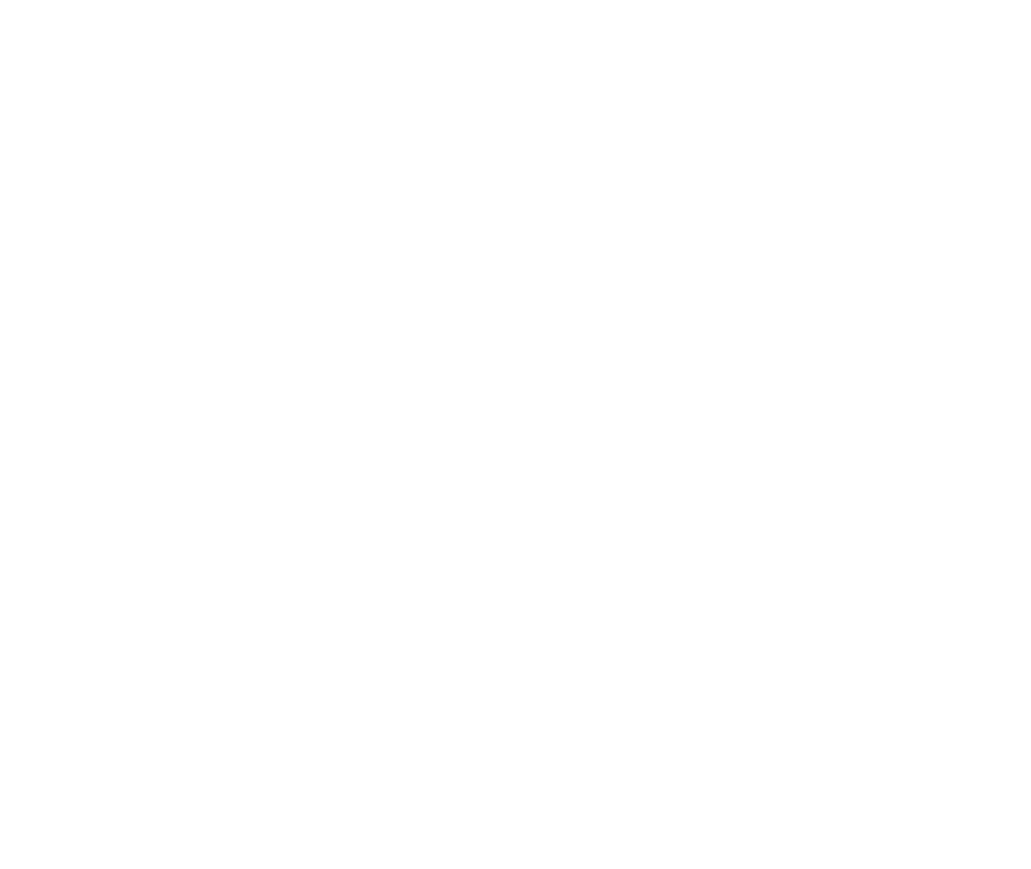
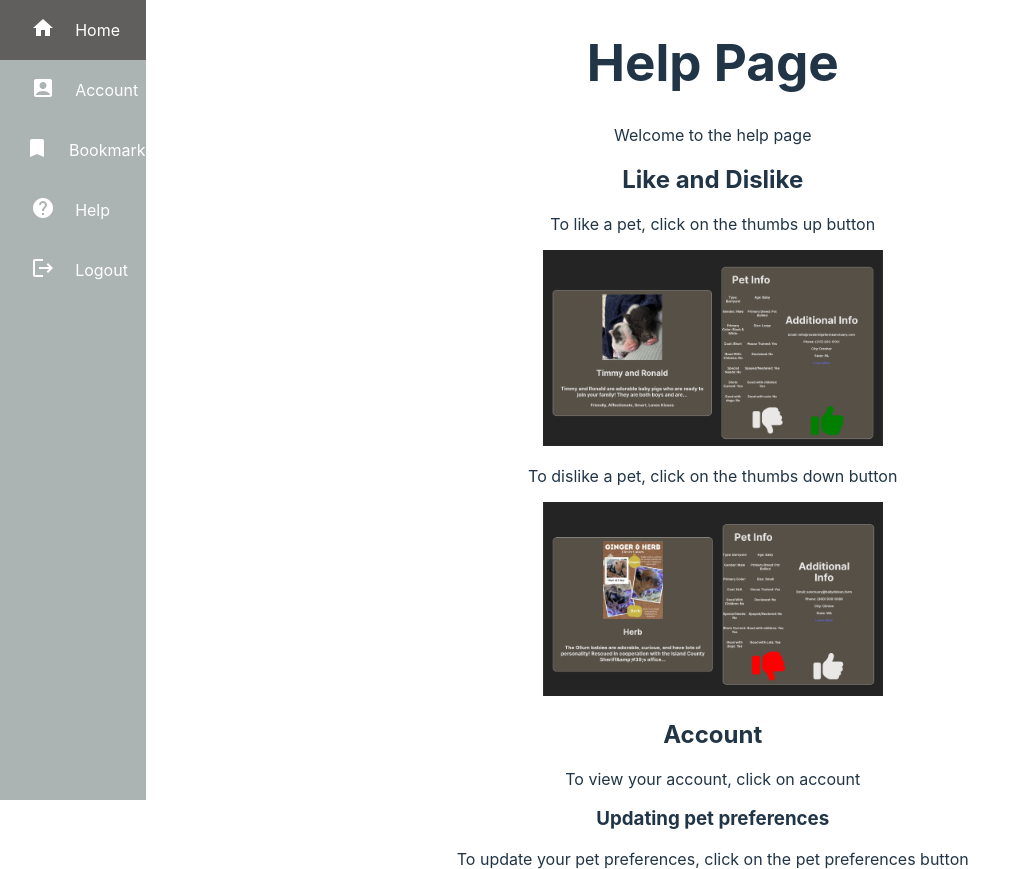
Before and after one commit to cis3296f23/purrfectpets, a React (Vite) app: page /help in a window 1280 px wide. Before the commit this address had no page. Shown: the whole page, without its empty margins (0-1031 px from the left). Before the commit the page ends 800 px from the top, so only its background shows below. Built offline with nearby package versions, Linux system fonts and the light colour scheme.

Commit message:
add a help page template

```diff
--- a/src/components/AccountComponents/Account.jsx
+++ b/src/components/AccountComponents/Account.jsx
@@ -7,22 +7,6 @@ import UserPreferences from "../UserPreferences";
 import bcrtpy from 'bcryptjs';
 import { render } from "react-dom";
 
-
-
-//TODO:
-//1. fetch user data from database - done
-//2. display user data - done
-//3. open modal to update user info - done
-//4. enter data into the input boxes - done
-//5. if the input boxes are empty, then the data will remain unchanged - done
-//6. if the input boxes are filled, then the data will be updated - done
-    //check if the new email and new username are available - done
-    //if the new email and new username are not available, display error message
-    //check if password and verify password are the same
-    //if password and verify password are not the same, display error message
-    //hash the password and save it
-//7. the save button will save the changes
-//8. the cancel button will close the modal and not save the changes
 
 function Account(){
 
@@ -180,7 +164,7 @@ function Account(){
             setNewEmail('')
             setNewPassword('')
             checkVerifyNewPassword('')
-            //window.location.reload(false);
+            window.location.reload(false);
 
         }
     }
@@ -280,15 +264,11 @@ function Account(){
                         checkUsernameAvailability()
                     }
 
-
-
             if(newEmail !== ''){
                 //check if email is available
                 const checkEmailAvailability = async () => {
                     try{
                         const response = await fetch (`/users/checkemail/${newEmail}`,{method: 'GET'})
-
-
                         const data = await response.json()
                         setValidEmail(data)
                     }
--- a/src/components/LoginComponents/LoginSignup.jsx
+++ b/src/components/LoginComponents/LoginSignup.jsx
@@ -48,16 +48,12 @@ function LoginSignup() {
         setPasswordInput2(event.target.value);
     }
 
-
     const detectTabKeyDown = (e) => {
         if (e.key === "Tab"){
             setIsTryingToLogin(true)
 
         }
     }
-
-
-
 
     //when registering, check if the passwords are the same
     const arePasswordsEqual = () => {
@@ -67,12 +63,21 @@ function LoginSignup() {
     // when logging in,checks if the password input matches the the password in the DB
     const passwordDatabaseCheck = async (hashedPass) => {
         try{
-            console.log(hashedPass, emailInput)
-        const response = await fetch(`/users/login/${hashedPass}/${emailInput}`, { method: 'GET' });
+        const response = await fetch(`/users/login/${hashedPass}/${emailInput}`, { method: 'GET'});
 
+        if (!response.ok) {
+            throw new Error(`HTTP error! Status: ${response.status}`);
+        }
+
+        const contentType = response.headers.get('content-type');
+        if (contentType && contentType.includes('application/json')) {
         const pwCheck = await response.json();
         console.log('pwCheck:', pwCheck);
         return pwCheck;
+        } else {
+        console.error('Non-JSON response:', contentType);
+        return false;
+        }
         }
         catch(error){
             console.error('Error fetching user data:', error);
@@ -106,11 +111,10 @@ function LoginSignup() {
                         console.log(`LOGIN SUCCESS? ${checkedPw}`)
                         setVerifyPassword(checkedPw);
                         }
-
-                    let res = await fetch(`/users/userInfo/${emailInput}`, { method: 'GET' });
-                    let user = await res.json();
-                    console.log('Username:', user);
-                    setSessionEmail(user.email);
+                        let res = await fetch(`/users/userInfo/${emailInput}`, { method: 'GET' });
+                        let user = await res.json();
+                        console.log('Username:', user);
+                        setSessionEmail(user.email);
 
 
 
@@ -272,15 +276,15 @@ function LoginSignup() {
                             setIsTryingToLogin(true)
                             //if the password and email are correct, log them in
                             console.log(verifyPassword)
+                            //this is not not stopping wrong uers from logging in
                             if (verifyPassword) {
                                 console.log('passwords are a match')
                                 sessionStorage.setItem("userinfo", sessionEmail);
                                 console.log(`this is the session user ${sessionStorage.getItem("userinfo")}`)
-                                //window.location.pathname = '/app'
+                                window.location.pathname = '/app'
                             }
                             else{
                                 setCorrectInfo(false)
-                                console.log(verifyEmail,validPassword)
                             }
                         }
                         //on the registration page
--- /dev/null
+++ b/src/components/help.jsx
@@ -0,0 +1,37 @@
+import React from "react";
+
+import AppLike from "..//assets/App Like.png";
+import AppDislike from "..//assets/App Dislike.png";
+import SideBar from "./AccountComponents/Sidebar";
+
+
+export default function Help() {
+
+    return (
+        <div
+        style={{display: 'flex', height: '100vh'}}>
+            <SideBar/>
+            <div style={{ textAlign: "center" }}
+            className="help">
+                <h1>Help Page </h1>
+                <p>Welcome to the help page</p>
+
+                <h2>Like and Dislike</h2>
+
+                <p>To like a pet, click on the thumbs up button</p>
+                <img style={{ width: "30%" }}
+                src={AppLike} alt="" />
+
+                <p>To dislike a pet, click on the thumbs down button</p>
+                <img style={{ width: "30%" }}
+                src={AppDislike} alt="" />
+
+                <h2>Account</h2>
+                <p>To view your account, click on account</p>
+
+                <h3>Updating pet preferences</h3>
+                <p>To update your pet preferences, click on the pet preferences button</p>
+            </div>
+        </div>
+    );
+}
--- a/src/main.jsx
+++ b/src/main.jsx
@@ -4,6 +4,7 @@ import App from './App.jsx'
 import './index.css'
 import LoginSignup from './components/LoginComponents/LoginSignup.jsx'
 import Account from './components/AccountComponents/Account.jsx'
+import Help from './components/help.jsx'
 import { BrowserRouter as Router, Route, Routes } from 'react-router-dom'
 
 ReactDOM.createRoot(document.getElementById('root')).render(
@@ -13,6 +14,7 @@ ReactDOM.createRoot(document.getElementById('root')).render(
           <Route path="/" element={<LoginSignup />} />
           <Route path="/app" element={<App />} />
           <Route path="/account" element={<Account />} />
+          <Route path="/help" element={<Help />} />
         </Routes>
       </Router>
   </React.StrictMode>,
--- a/utils/db/database.js
+++ b/utils/db/database.js
@@ -105,6 +105,7 @@ export default class Database {
     const request = this.poolconnection.request();
     request.input('hashedPass', sql.NVarChar(), hashedPass);
     request.input('email', sql.NVarChar(), email);
+    console.log('finding user')
     const result = await request
       .query(`SELECT 1 FROM users WHERE password = @hashedPass AND email = @email`);
     if (result.recordset[0]) {
--- a/utils/db/userRouts.js
+++ b/utils/db/userRouts.js
@@ -150,10 +150,12 @@ router.get('/login/:hashedPass/:email', async (req, res) => {
       const result = await database.checkHashedPass(hashedPass, email);
       console.log(`pw_check: ${JSON.stringify(result)}`);
       res.status(200).json(result);
+      console.log(result)
     } else {
       res.status(404);
     }
   } catch (err) {
+    console.log(err)
     res.status(500).json({ error: err?.message });
   }
 });
```
Also changed, not shown: src/assets/App dislike.png (added), src/assets/App like.png (added).
